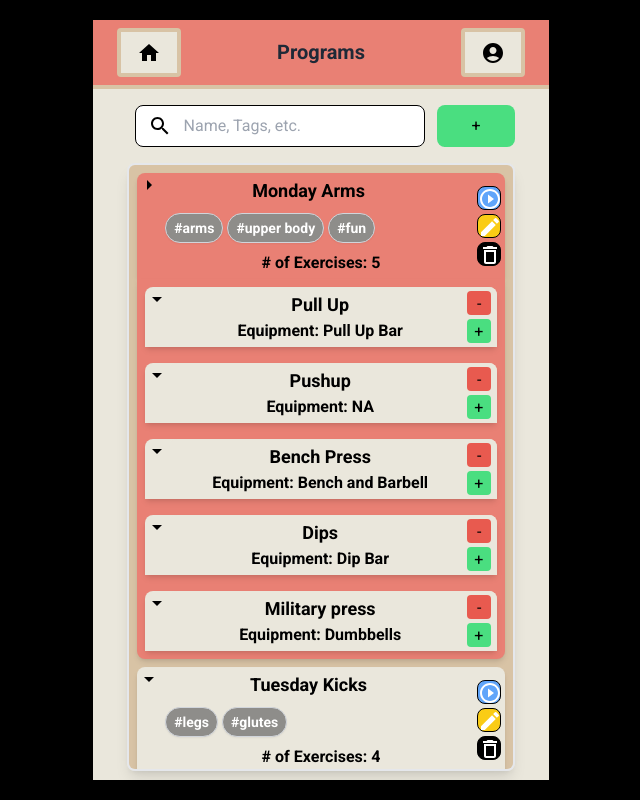
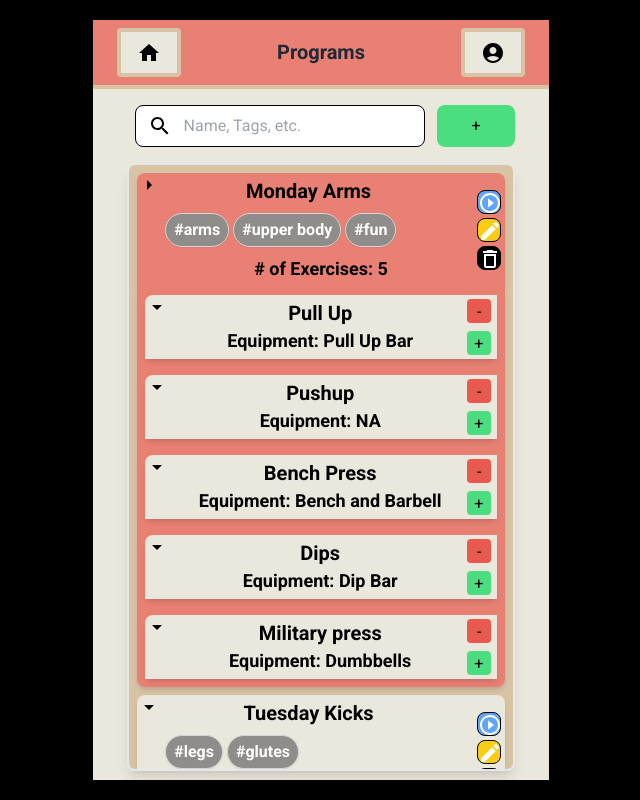
Before and after one commit to JoshuaW13/ConceptFitness, a React (Vite) app in the folder conceptFitness/: page /programs in a window 1280 px wide. Both pictures are taken after a click on the icon 468 px from the left and 184 px from the top of the page. Shown: the whole page, without its empty margins (319-959 px from the left). Built offline with nearby package versions, Linux system fonts and the light colour scheme.

Commit message:
Updated program page text to be larger

```diff
--- a/conceptFitness/src/components/ExerciseInfoHeaderShort.jsx
+++ b/conceptFitness/src/components/ExerciseInfoHeaderShort.jsx
@@ -8,10 +8,10 @@ function ExerciseInfoHeaderShort({id, onClick, exerciseName, exerciseEquipment,
 
 const [isPopupVisible, setIsPopupVisible] = useState(false);
   return (
-    <div className='flex p-1 bg-[#EAE7DC] text-black w-full rounded-t-lg font-semibold'>
+    <div className='flex p-1 bg-[#EAE7DC] text-black w-full rounded-t-l font-semibold'>
       <div className='flex flex-col rounded-lg w-[92%]'onClick={onClick}>
-          <p className='text-lg rounded-t-lg'>{exerciseName}</p>
-          <p className='text-base'>Equipment: {exerciseEquipment}</p>
+          <p className='text-xl rounded-t-lg'>{exerciseName}</p>
+          <p className='text-lg'>Equipment: {exerciseEquipment}</p>
       </div>
       <div className='flex flex-col justify-between'>
         <button
--- a/conceptFitness/src/components/ExerciseInfoShortish.jsx
+++ b/conceptFitness/src/components/ExerciseInfoShortish.jsx
@@ -6,9 +6,9 @@ import ExerciseImage from "../assets/ExerciseImage.png"
 function ExerciseInfoShortish({onClick, description}) {
 
   return (
-    <div className='bg-[#EAE7DC] w-full h-[100%] rounded-lg font-semibold overflow-y-auto scrollbar-hidden' onClick={onClick}>
-        <p className='text-black'>Description:</p>
-        <p className='text-black pl-2 pr-3 text-sm'>{description}</p>
+    <div className='bg-[#EAE7DC] w-full h-[100%] rounded-lg overflow-y-auto scrollbar-hidden' onClick={onClick}>
+        <p className='text-black font-semibold text-lg'>Description:</p>
+        <p className='text-black pl-2 pr-3 text-base'>{description}</p>
     </div>
   )
 }
--- a/conceptFitness/src/components/ProgramLog.jsx
+++ b/conceptFitness/src/components/ProgramLog.jsx
@@ -34,7 +34,7 @@ function ProgramLog({ id, onClick, name, tags, numExercises }) {
     <div className='text-black w-full rounded-t-lg font-semibold'>
       <div className='flex rounded-t-lg w-full h-full p-1 items-center'>
         <div className='flex flex-col w-full'>
-          <p className='text-lg w-[92%] mb-2' onClick={onClick}>{name}</p>
+          <p className='text-xl w-[92%] mb-2' onClick={onClick}>{name}</p>
 
           {/* Tags is causing the problem */}
           <div className='flex-wrap h-[5%] flex gap-1'>
@@ -48,7 +48,7 @@ function ProgramLog({ id, onClick, name, tags, numExercises }) {
           </div>
 
 
-          <p className='text-base mt-2' onClick={onClick}># of Exercises: {numExercises}</p>
+          <p className='text-lg mt-2' onClick={onClick}># of Exercises: {numExercises}</p>
         </div>
 
           {/* The below div is overflowing outside it's parent!!! */}
--- a/conceptFitness/src/components/Tag.jsx
+++ b/conceptFitness/src/components/Tag.jsx
@@ -3,7 +3,7 @@ import '../App.css'
 
 function Tag({ text, removable, onRemove }) {
   return (
-    <span className="cursor-default flex items-center justify-center gap-2 px-2 py-1 text-sm rounded-full bg-[#8E8D8A] text-white border border-gray-300 shadow-sm transition-shadow">
+    <span className="cursor-default flex items-center justify-center gap-2 px-2 py-1 text-base rounded-full bg-[#8E8D8A] text-white border border-gray-300 shadow-sm transition-shadow">
       #{text}
 
       {removable && (
```
